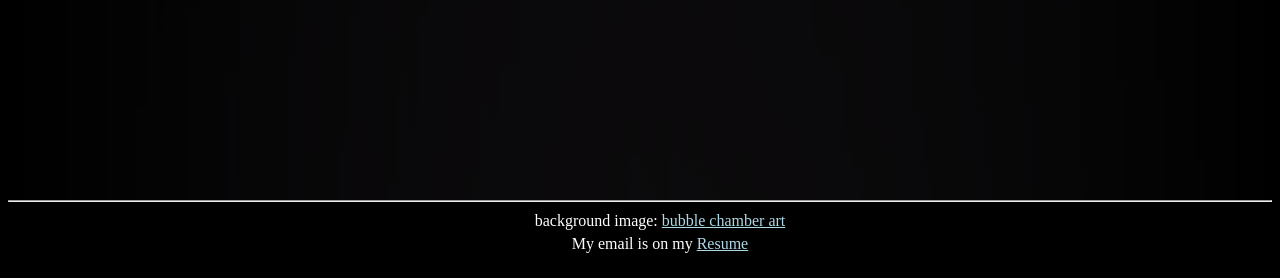
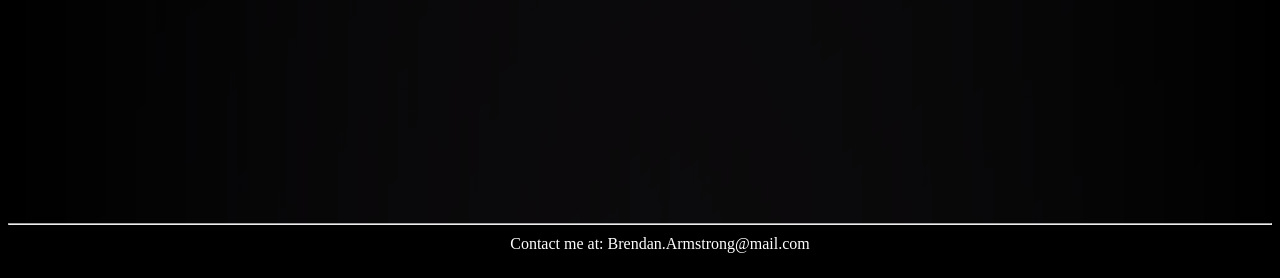
Before and after one commit to BrendanArmstrong1/brendanarmstrong.xyz, a Flask app: page /Projects in a window 1280 px wide. Shown: the part 530-808 px from the top of the page. Run offline with Flask 2, Linux system fonts and the light colour scheme; parts of the project's set-up code (start-up, migrations or seed data) failed here and were passed over.

Commit message:
Changed footer in pages

```diff
--- a/templates/Projects.html
+++ b/templates/Projects.html
@@ -52,11 +52,7 @@
         <footer>
             <hr>
             <ul>
-                <li>background image: <a
-                        href="http://www.animalhi.com/Dragons/Bubble/bubbles1alt_bubble_chamber_art_2200x2800_wallpaper_10620"
-                        target="_blank">bubble chamber art</a></li>
-                <li>My email is on my <a href="{{ url_for('static', filename='Brendan_resume.pdf') }}"
-                        target="_blank">Resume</a></li>
+                <li>Contact me at: Brendan.Armstrong@mail.com</li>
             </ul>
         </footer>
 
--- a/templates/index.html
+++ b/templates/index.html
@@ -237,8 +237,7 @@
                 <li>background image: <a
                         href="http://www.animalhi.com/Dragons/Bubble/bubbles1alt_bubble_chamber_art_2200x2800_wallpaper_10620"
                         target="_blank">bubble chamber art</a></li>
-                <li>My email is on my <a href="{{ url_for('static', filename='Brendan_resume.pdf') }}"
-                        target="_blank">Resume</a></li>
+                <li>Contact me at: Brendan.Armstrong@mail.com</li>
             </ul>
         </footer>
     </div>
```
